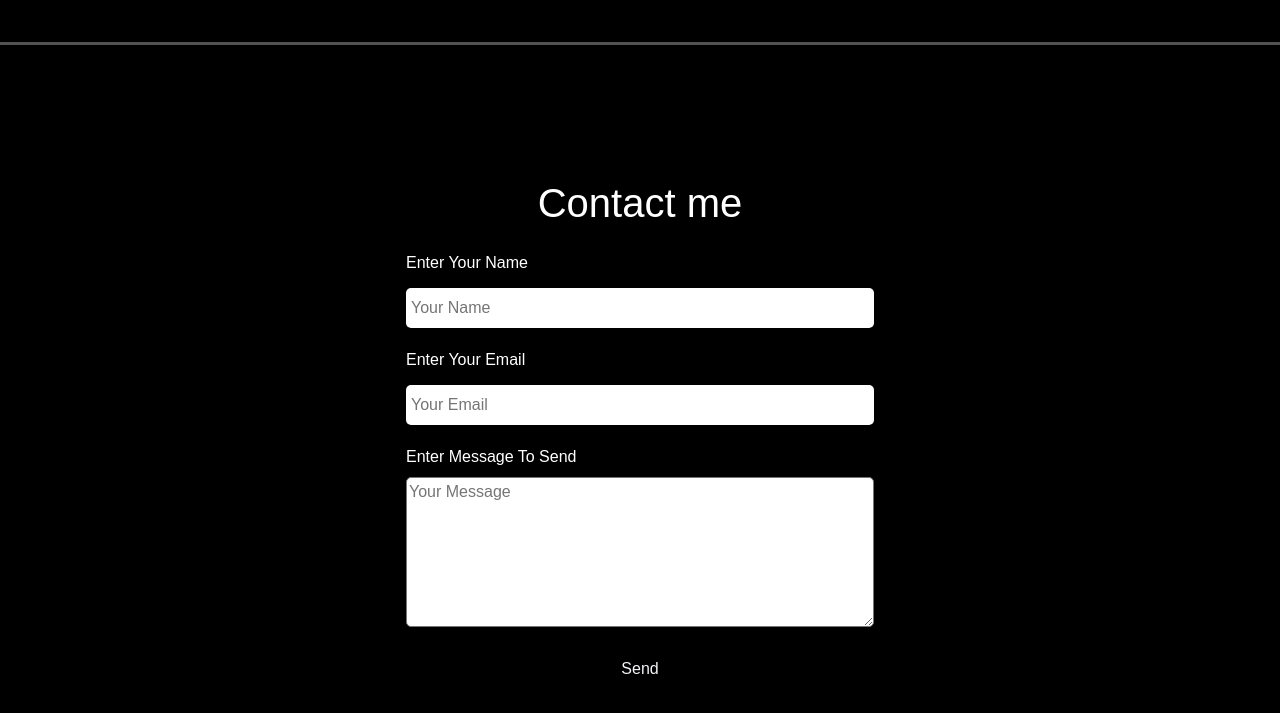
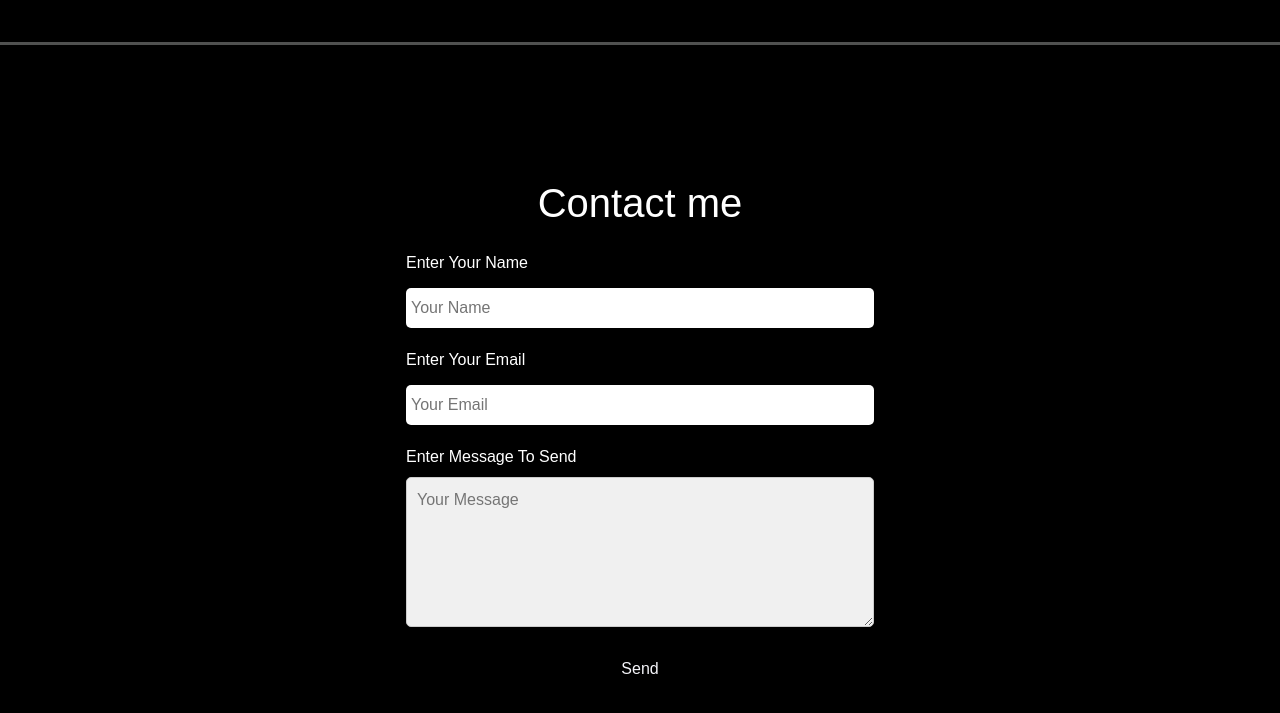
Before and after one commit to HEran-ite/Heran-Eshetu-Elala-portfolio, a plain HTML site: page index.html in a window 1280 px wide. Shown: the part 3194-3907 px from the top of the page. Drawn offline with nearby package versions, Linux system fonts and the light colour scheme.

Commit message:
Update style.css

```diff
--- a/style.css
+++ b/style.css
@@ -268,3 +268,11 @@ form button{
     border: solid;
     transition: all 0.1s ease-in;
 }
+
+textarea {
+    background-color: #f0f0f0; /* Change this to your desired background color */
+    color: #333; /* Change this to your desired text color */
+    border: 1px solid #ccc; /* Optional: Change the border color */
+    padding: 10px; /* Optional: Add padding inside the textarea */
+    font-size: 16px; /* Optional: Change the font size */
+}
```
